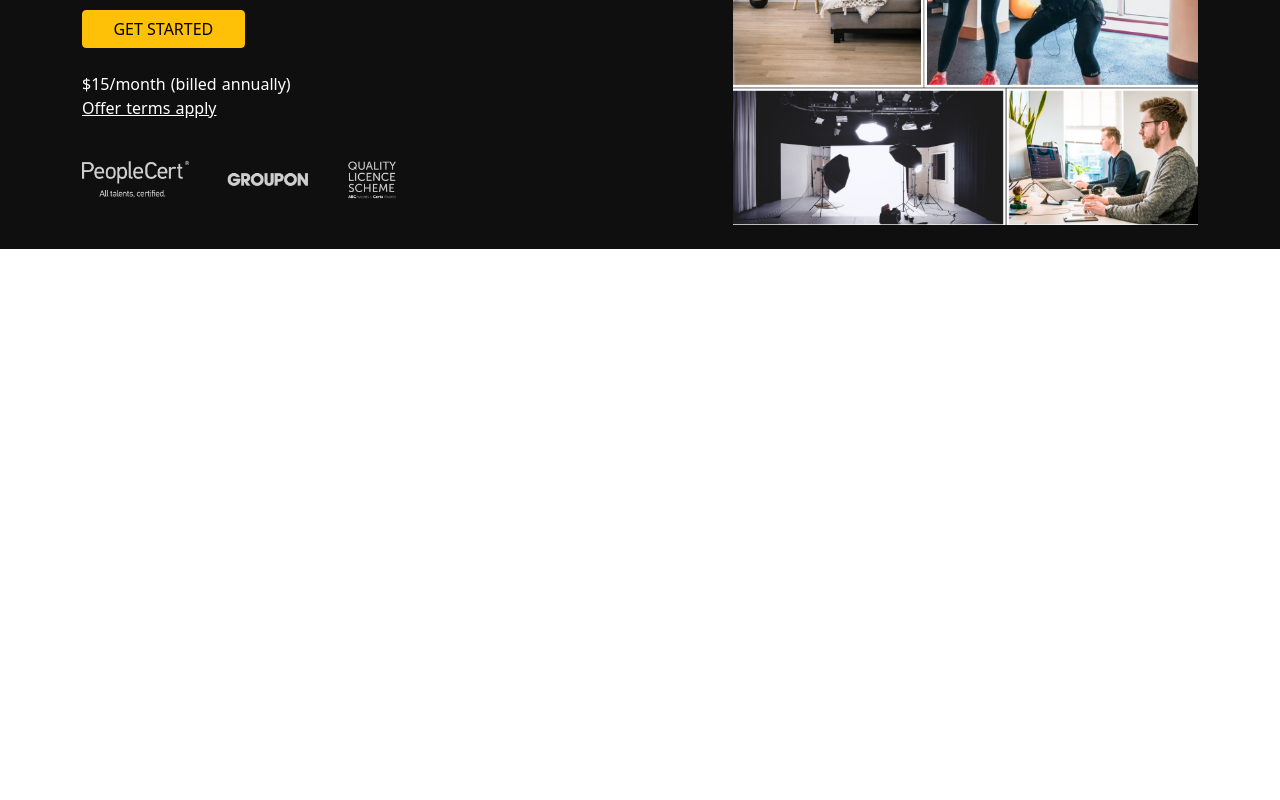
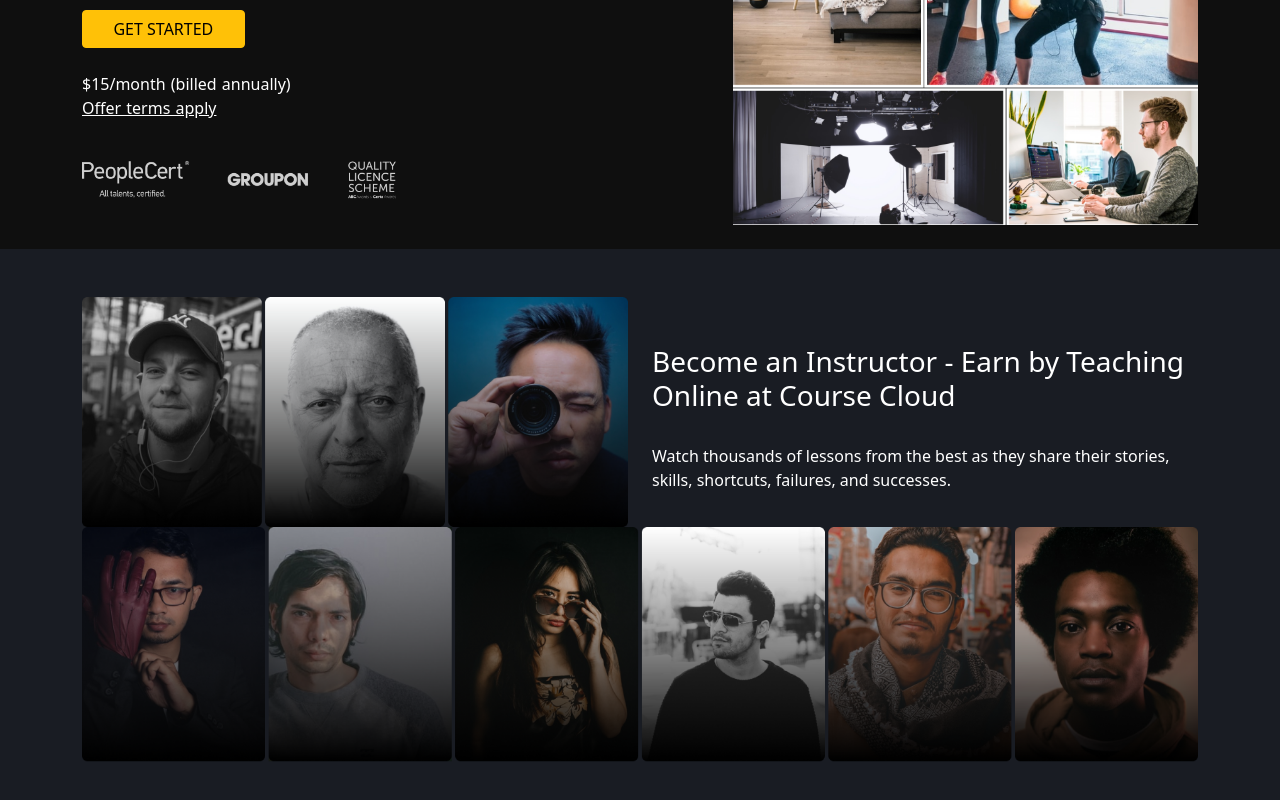
Before and after one commit to AhmedLabeeb110/course-cloud-react, a React (Create React App) app: page / in a window 1280 px wide. Shown: the part 272-1072 px from the top of the page. Before the commit the page ends 800 px from the top, so only its background shows below. Built offline with nearby package versions, Linux system fonts and the light colour scheme.

Commit message:
second section one

```diff
--- a/src/App.css
+++ b/src/App.css
@@ -70,3 +70,15 @@
   border-radius: 55%;
   background: #F8F8F8;
 }
+
+.checkSubscribe .checkText{
+  color: #494949;
+  font-size: 15px;
+  display: block;
+}
+
+.group-images{
+  background-color: #191C23;
+  width: 100%;
+  color: white;
+}
--- a/src/App.js
+++ b/src/App.js
@@ -4,12 +4,14 @@ import "../src/App.css";
 
 import NavBar from "./Components/Common/NavBar";
 import HeroSection from "./Components/Landing-Page/HeroSection";
+import BecomeInstructor from "./Components/Landing-Page/BecomeInstructor";
 
 function App() {
   return (
     <div className="App">
       <NavBar />
       <HeroSection />
+      <BecomeInstructor />
     </div>
   );
 }
--- a/src/Components/Common/NavBar.js
+++ b/src/Components/Common/NavBar.js
@@ -7,10 +7,10 @@ import {
   FormControl,
   Button,
   FloatingLabel,
+  FormCheck,
 } from "react-bootstrap";
 import LoginModal from "./LoginModal";
 import { Routes, Route, NavLink } from "react-router-dom";
-
 
 import logo from "../../Assets/logo.png";
 import GoogleIcon from "../../Assets/GoogleIcon.png";
@@ -28,13 +28,13 @@ const NavBar = () => {
   };
 
   const handleClose3 = () => {
-    setchangeLogin(false)
+    setchangeLogin(false);
   };
 
   const handleCloseTwo = () => {
-    setchangeLogin(false)
+    setchangeLogin(false);
     setLogin(false);
-  }
+  };
 
   return (
     <Navbar bg="light" expand="lg" className="TopNav-Bground">
@@ -131,9 +131,66 @@ const NavBar = () => {
               </div>
             </Container>
             {changeLogin && (
-              <LoginModal handleClose={handleClose, handleCloseTwo}>
+              <LoginModal handleClose={(handleClose, handleCloseTwo)}>
                 <Container>
-                  <h4 className="text-center mb-3" onClick={handleClose3}>Log In</h4>
+                  <h4 className="text-center mb-3">Create Account</h4>
+                  <Button className="w-100 mb-3" id="google-button">
+                    {" "}
+                    <img src={GoogleIcon} alt="" /> Log In With Google
+                  </Button>
+                  <Button className="w-100" id="fb-button">
+                    {" "}
+                    <img src={fbIcon} alt="" /> Log In With facebook
+                  </Button>
+                  <p className="text-center mt-2">
+                    {" "}
+                    <span className="oneLine"></span> or{" "}
+                    <span className="oneLine"></span>
+                  </p>
+                  <FloatingLabel
+                    controlId="floatingInput"
+                    label="Email address"
+                    className="mb-3"
+                  >
+                    <Form.Control type="email" placeholder="name@example.com" />
+                  </FloatingLabel>
+                  <FloatingLabel
+                    controlId="floatingPassword"
+                    label="Password"
+                    className="mb-3"
+                  >
+                    <Form.Control type="password" placeholder="Password" />
+                  </FloatingLabel>
+                  <div className="checkSubscribe mb-2 d-flex gap-1">
+                    <Form.Check aria-label="option 1" />
+                    <span className="checkText">
+                      Keep me up to date on class events and new releases
+                    </span>
+                  </div>
+                  <Button className="w-100" id="LoginButton">
+                    Create Account
+                  </Button>
+                  <div className="needAccount mt-2 text-center">
+                    <h6>
+                      Already have an account?
+                      <span
+                        className="text-decoration-underline"
+                        onClick={handleClose3}
+                      >
+                        {" "}
+                        Log in
+                      </span>
+                    </h6>
+                    <br />
+                    <br />
+                    <span>
+                      By signing up or creating an account, you agree to our
+                    </span>
+                    <br />
+                    <span className="text-decoration-underline">
+                      Privacy Policy and Terms od Service.
+                    </span>
+                  </div>
                 </Container>
               </LoginModal>
             )}
--- /dev/null
+++ b/src/Components/Landing-Page/BecomeInstructor.js
@@ -0,0 +1,33 @@
+import React from "react";
+import { Container, Row, Col } from "react-bootstrap";
+
+import GroupOne from "../../Assets/GroupOne.png";
+import GroupTwo from "../../Assets/GroupTwo.png";
+
+const BecomeInstructor = () => {
+  return (
+    <div className="group-images p-5">
+      <Container>
+        <Col>
+          <Row>
+            <img
+              src={GroupTwo}
+              alt="GroupTwo"
+              className="col-lg-6 col-md-6 col-sm-12"
+            />
+            <div className="col-lg-6 col-md-6 col-sm-12 mt-5 ">
+              <h3> Become an Instructor - Earn by Teaching Online at Course Cloud </h3>
+              <br />
+              <p>Watch thousands of lessons from the best as they share their stories, skills, shortcuts, failures, and successes.</p>
+            </div>
+          </Row>
+          <Row>
+            <img src={GroupOne} alt="GroupOne" className="col-sm-12" />
+          </Row>
+        </Col>
+      </Container>
+    </div>
+  );
+};
+
+export default BecomeInstructor;
```
Also changed, not shown: src/Assets/GroupOne.png (added), src/Assets/GroupTwo.png (added).
